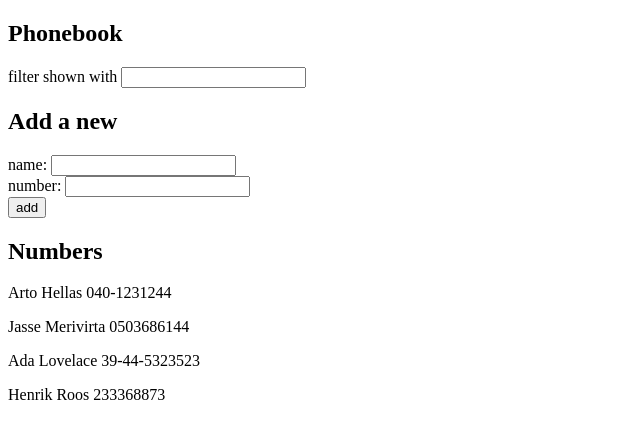
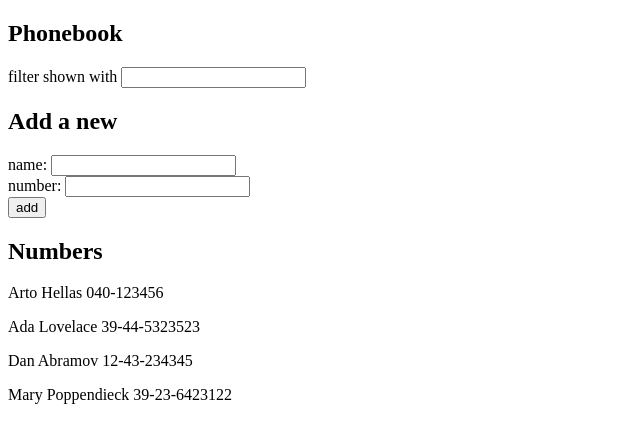
Before and after one commit to jayzstep/HY-fullstack-palautukset, a React (Create React App) app in the folder osa2/puhelinluettelo/: page / in a window 1280 px wide. Shown: the top 442 px of the page, without its empty margins (0-640 px from the left). Built offline with nearby package versions, Linux system fonts and the light colour scheme; data requests are answered from the project's data file.

Commit message:
added db.json

```diff
--- /dev/null
+++ b/osa2/puhelinluettelo/db.json
@@ -0,0 +1,24 @@
+{
+  "persons":[
+    {
+      "name": "Arto Hellas",
+      "number": "040-123456",
+      "id": 1
+    },
+    {
+      "name": "Ada Lovelace",
+      "number": "39-44-5323523",
+      "id": 2
+    },
+    {
+      "name": "Dan Abramov",
+      "number": "12-43-234345",
+      "id": 3
+    },
+    {
+      "name": "Mary Poppendieck",
+      "number": "39-23-6423122",
+      "id": 4
+    }
+  ]
+}
--- a/osa2/puhelinluettelo/src/App.js
+++ b/osa2/puhelinluettelo/src/App.js
@@ -1,4 +1,5 @@
-import { useState } from 'react'
+import { useState, useEffect } from 'react'
+import axios from 'axios'
 
 const Filter = ({ handler, value }) => {
   return (
@@ -27,15 +28,16 @@
 
 const Numbers = ({ persons, filterInput }) => {
   const personList = persons.map(person =>
-    <p key={person.name}>{
-      person.name} {person.number}
+    <p key={person.name}>
+      {person.name} {person.number}
     </p>)
+
 
   const filteredPersonList = persons
     .filter(person => person.name
       .toLowerCase()
       .startsWith(filterInput.toLowerCase()))
-    .map(person =>
+      .map(person =>
       <p key={person.name}>
         {person.name} {person.number}
       </p>)
@@ -51,26 +53,21 @@
 
 const App = () => {
   const [persons, setPersons] = useState([
-    {
-      name: 'Arto Hellas',
-      number: '040-1231244'
-    },
-    {
-      name: 'Jasse Merivirta',
-      number: '0503686144'
-    },
-    {
-      name: 'Ada Lovelace',
-      number: '39-44-5323523'
-    },
-    {
-      name: 'Henrik Roos',
-      number: '233368873'
-    }
-  ])
+    {name:'asd',
+    number: '123',
+    id: '11'
+  }])
   const [newName, setNewName] = useState('')
   const [newNumber, setNewNumber] = useState('')
   const [newFilter, setNewFilter] = useState('')
+
+  useEffect(() => {
+    axios
+    .get('http://localhost:3001/db')
+    .then(response => {
+      setPersons(response.data.persons)
+    })
+  }, [])
 
   const handleNameChange = (event) => {
     setNewName(event.target.value)
--- a/osa2/puhelinluettelo/src/index.js
+++ b/osa2/puhelinluettelo/src/index.js
@@ -1,5 +1,6 @@
 import ReactDOM from 'react-dom/client'
 import App from './App'
+import axios from 'axios'
 
 
 ReactDOM.createRoot(document.getElementById('root')).render(<App />)
```
Also changed, not shown: osa2/puhelinluettelo/package.json (+6 -1 lines), 1 other file (tests, documents, lock files or other folders).
